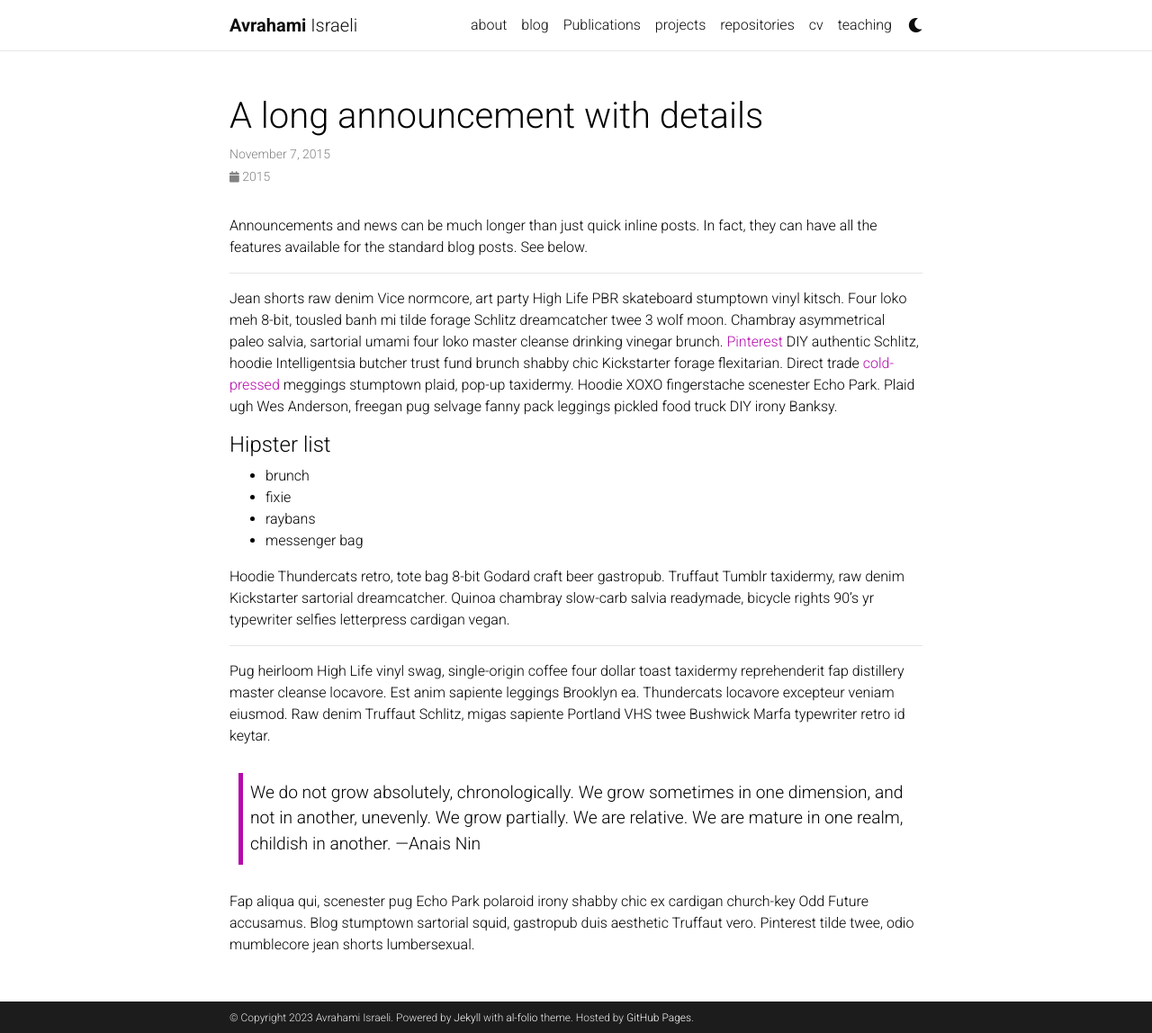
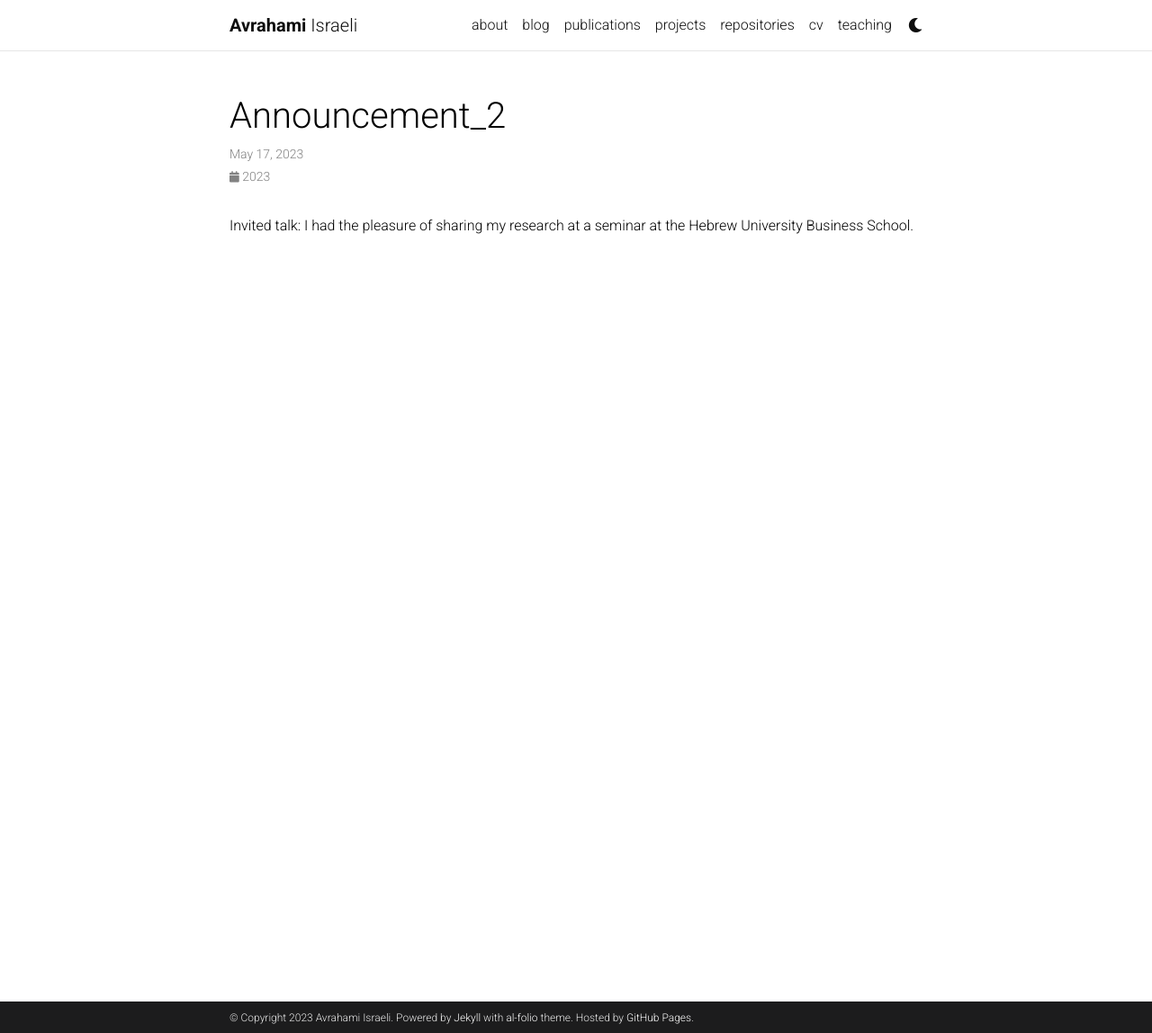
Before and after one commit to abrahami/abrahami.github.io, a Jekyll site: the page built from _news/announcement_2.md, in a window 1280 px wide and 1148 px high. Shown: the whole window at 90% size. Built offline with Jekyll 4.4.1, drawn with Linux system fonts in a browser that asks for light colours; full-size pictures stand in for the smaller copies a plugin makes; comment, search, counter and statistics services are not loaded; a style sheet for code colours, icons or effects is not loaded.

```diff
--- a/_config.yml
+++ b/_config.yml
@@ -44,7 +44,7 @@ repo_trophies:
 # will use title and url fields
 # Take a look to https://github.com/jekyll/jekyll-feed for more customization
 
-rss_icon: true
+rss_icon: false
 
 # -----------------------------------------------------------------------------
 # Layout
@@ -74,7 +74,7 @@ github_username: # your GitHub user name
 gitlab_username: # your GitLab user name
 twitter_username: # your Twitter handle
 mastodon_username: # your mastodon instance+username in the format instance.tld/@username
-linkedin_username: # your LinkedIn user name
+linkedin_username: avrahami-israeli # your LinkedIn user name
 telegram_username: # your Telegram user name
 scholar_userid: # your Google Scholar ID
 semanticscholar_id: # your Semantic Scholar ID
@@ -105,7 +105,7 @@ youtube_id: # your youtube channel id (youtube.com/@<youtube_id>)
 discord_id: # your discord id (18-digit unique numerical identifier)
 
 contact_note: >
-  You can even add a little note about which of these is the best way to reach you.
+  The best way to reach me is by an email.
 
 # -----------------------------------------------------------------------------
 # Analytics and search engine verification
--- a/_news/announcement_2.md
+++ b/_news/announcement_2.md
@@ -1,32 +1,8 @@
 ---
 layout: post
-title: A long announcement with details
-date: 2015-11-07 16:11:00-0400
-inline: false
+date: 2023-05-17 08:00:00-0400
+inline: true
 related_posts: false
 ---
 
-Announcements and news can be much longer than just quick inline posts. In fact, they can have all the features available for the standard blog posts. See below.
-
-***
-
-Jean shorts raw denim Vice normcore, art party High Life PBR skateboard stumptown vinyl kitsch. Four loko meh 8-bit, tousled banh mi tilde forage Schlitz dreamcatcher twee 3 wolf moon. Chambray asymmetrical paleo salvia, sartorial umami four loko master cleanse drinking vinegar brunch. <a href="https://www.pinterest.com">Pinterest</a> DIY authentic Schlitz, hoodie Intelligentsia butcher trust fund brunch shabby chic Kickstarter forage flexitarian. Direct trade <a href="https://en.wikipedia.org/wiki/Cold-pressed_juice">cold-pressed</a> meggings stumptown plaid, pop-up taxidermy. Hoodie XOXO fingerstache scenester Echo Park. Plaid ugh Wes Anderson, freegan pug selvage fanny pack leggings pickled food truck DIY irony Banksy.
-
-#### Hipster list
-<ul>
-    <li>brunch</li>
-    <li>fixie</li>
-    <li>raybans</li>
-    <li>messenger bag</li>
-</ul>
-
-Hoodie Thundercats retro, tote bag 8-bit Godard craft beer gastropub. Truffaut Tumblr taxidermy, raw denim Kickstarter sartorial dreamcatcher. Quinoa chambray slow-carb salvia readymade, bicycle rights 90's yr typewriter selfies letterpress cardigan vegan.
-
-***
-
-Pug heirloom High Life vinyl swag, single-origin coffee four dollar toast taxidermy reprehenderit fap distillery master cleanse locavore. Est anim sapiente leggings Brooklyn ea. Thundercats locavore excepteur veniam eiusmod. Raw denim Truffaut Schlitz, migas sapiente Portland VHS twee Bushwick Marfa typewriter retro id keytar.
-
-> We do not grow absolutely, chronologically. We grow sometimes in one dimension, and not in another, unevenly. We grow partially. We are relative. We are mature in one realm, childish in another.
-> —Anais Nin
-
-Fap aliqua qui, scenester pug Echo Park polaroid irony shabby chic ex cardigan church-key Odd Future accusamus. Blog stumptown sartorial squid, gastropub duis aesthetic Truffaut vero. Pinterest tilde twee, odio mumblecore jean shorts lumbersexual.
+Invited talk: I had the pleasure of sharing my research at a seminar at the Hebrew University Business School.
```
Also changed, not shown: _bibliography/papers.bib (+53 -18 lines), _news/announcement_1.md (+2 -2 lines), _news/announcement_3.md (+2 -2 lines), _pages/about.md (+6 -6 lines), _pages/publications.md (+3 -3 lines), 1 other file.
